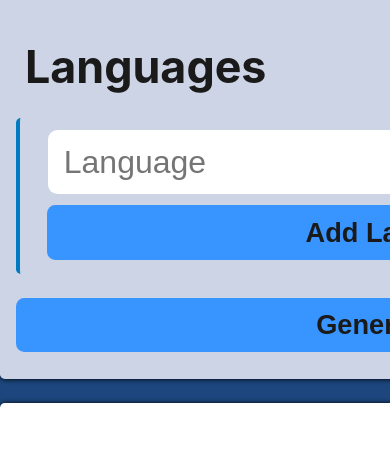
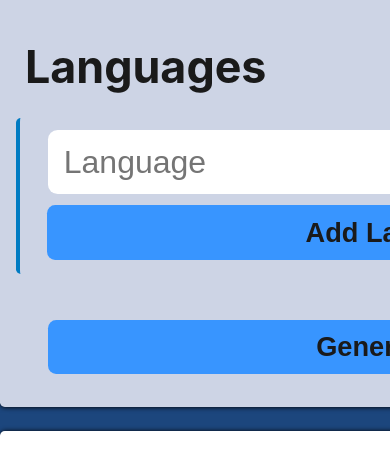
Before and after one commit to G-Cioni/cv-creator, a React (Create React App) app: page / in a window 390 px wide. Shown: the part 3009-3483 px from the top of the page. Built offline with nearby package versions, Linux system fonts and the light colour scheme.

Commit message:
Changed generatePdfBtn style

```diff
--- a/src/styles/App.css
+++ b/src/styles/App.css
@@ -132,7 +132,7 @@ button:focus {
 
 #generatePdfBtn {
   margin-bottom: 1.2em;
-  width: 92%;
+  width: 87%;
 }
 
 /* ====
@@ -432,8 +432,8 @@ p {
     font-size: 1.7rem;
   }
   #generatePdfBtn {
-    margin-bottom: 1em;
-    width: 96%;
+    margin-top: 1.7em;
+    width: 88%;
   }
 
   input,
```
